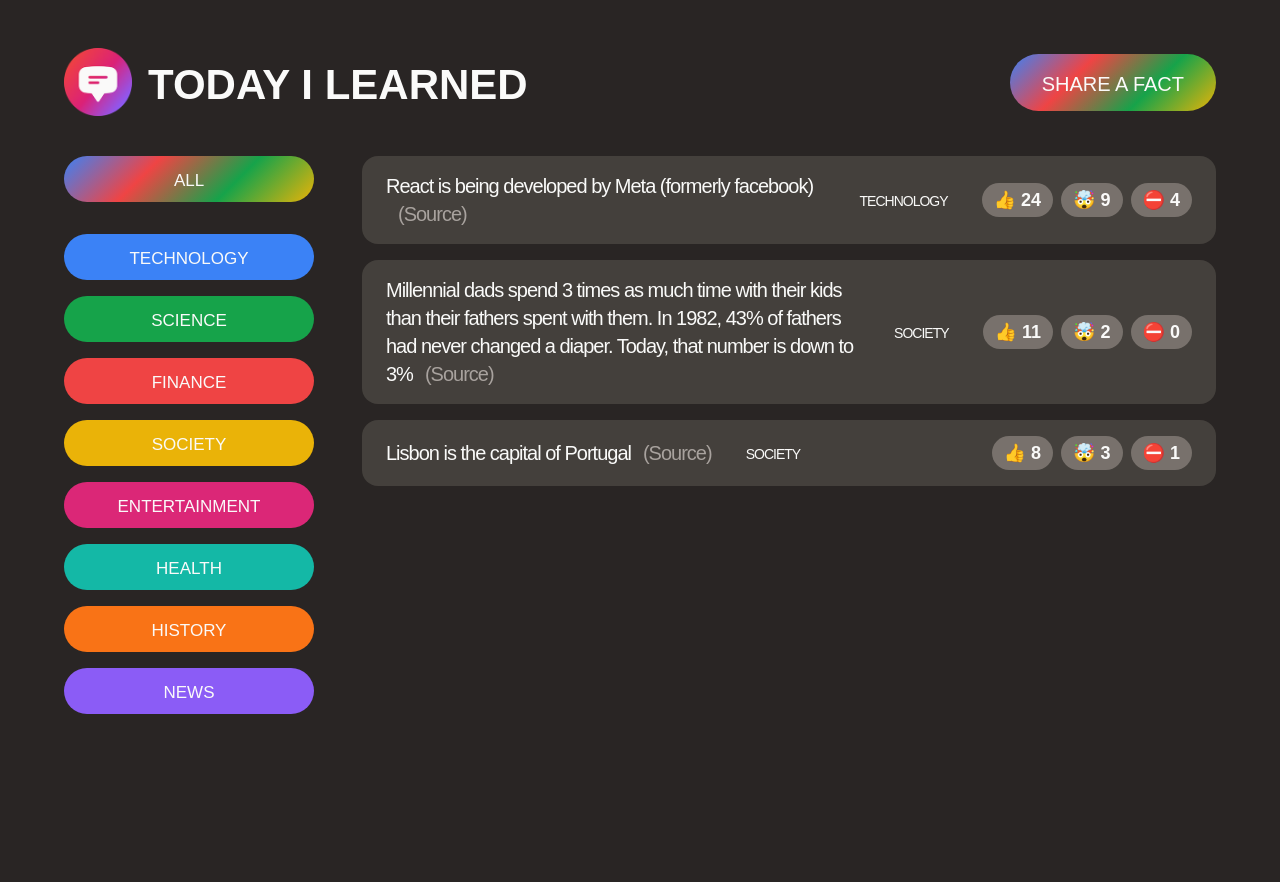
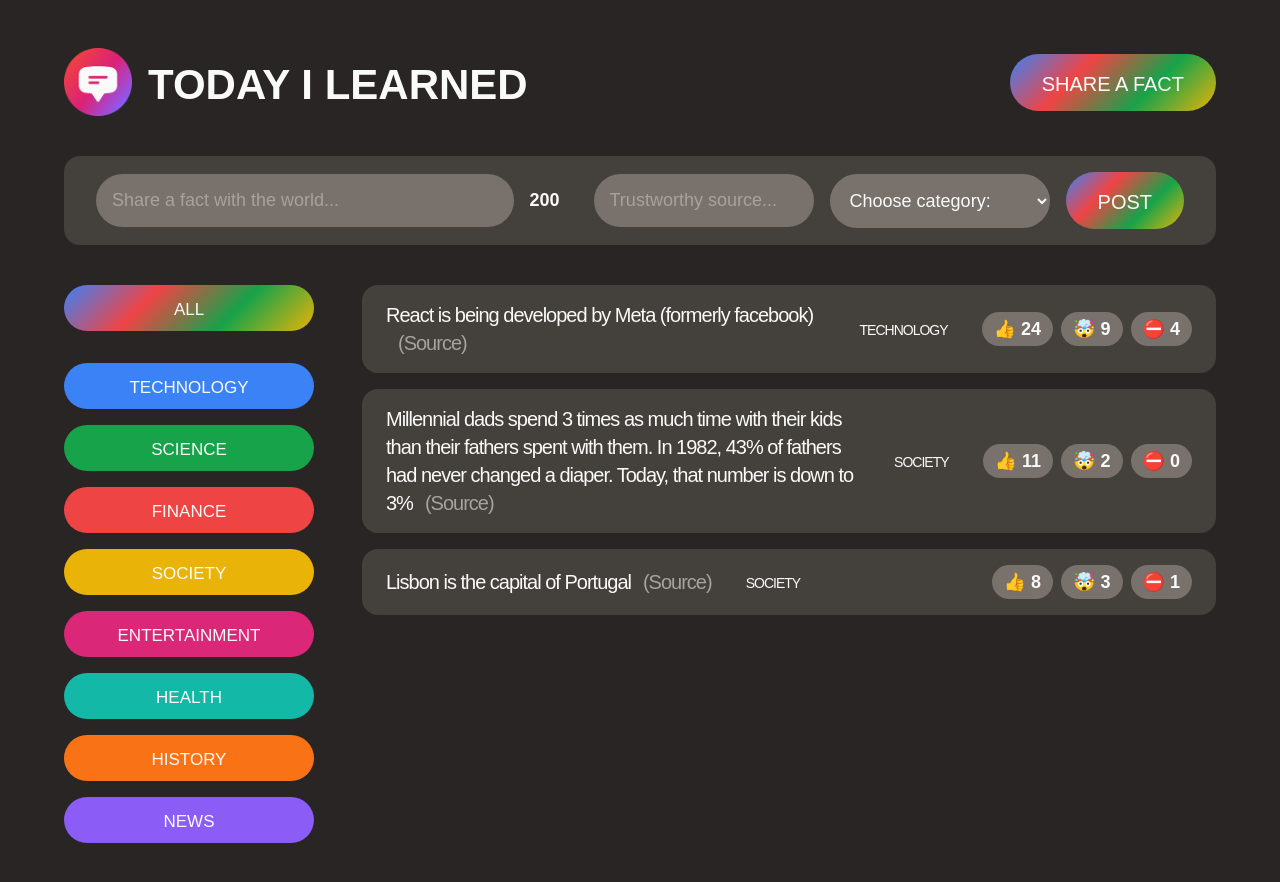
Before and after one commit to dmytro-iovenko/today-i-learned, a React (Create React App) app in the folder react-js/: page / in a window 1280 px wide. Both pictures are taken after a click on the button "SHARE A FACT". Shown: the top 882 px of the page. Before the commit the page ends 800 px from the top, so only its background shows below. Built offline with nearby package versions, Linux system fonts and the light colour scheme; a web font is replaced by a local one.

Commit message:
toogling the form on the click

```diff
--- a/react-js/src/components/App.js
+++ b/react-js/src/components/App.js
@@ -1,12 +1,15 @@
+import { useState } from "react";
 import Header from "./Header";
 import Main from "./Main";
 import NewFactForm from "./NewFactForm";
 
 function App() {
+  const [showForm, setShowForm] = useState(false);
+
   return (
     <div className="container">
-      <Header />
-      <NewFactForm />
+      <Header setShowForm={setShowForm} />
+      {showForm && <NewFactForm />}
       <Main />
     </div>
   );
--- a/react-js/src/components/Header.js
+++ b/react-js/src/components/Header.js
@@ -1,11 +1,17 @@
-function Header() {
-    return(
+function Header(props) {
+  function toogleForm() {
+    props.setShowForm((show) => !show);
+  }
+
+  return (
     <header className="header">
       <div className="logo">
         <img src="logo.png" height="68" width="68" alt="Today I Learned Logo" />
         <h1>Today I Learned</h1>
       </div>
-        <button className="btn btn-large btn-open">Share a fact</button>
+      <button className="btn btn-large btn-open" onClick={toogleForm}>
+        Share a fact
+      </button>
     </header>
   );
 }
--- a/react-js/src/components/NewFactForm.js
+++ b/react-js/src/components/NewFactForm.js
@@ -1,6 +1,6 @@
 function NewFactForm() {
   return (
-    <form className="fact-form hidden">
+    <form className="fact-form">
       <input type="text" placeholder="Share a fact with the world..." />
       <span>200</span>
       <input type="text" placeholder="Trustworthy source..." />
```
Lines whose indentation alone changed are shown as unchanged.
